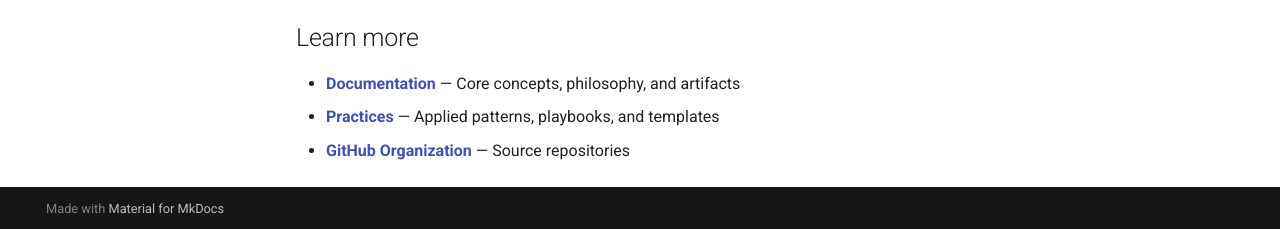
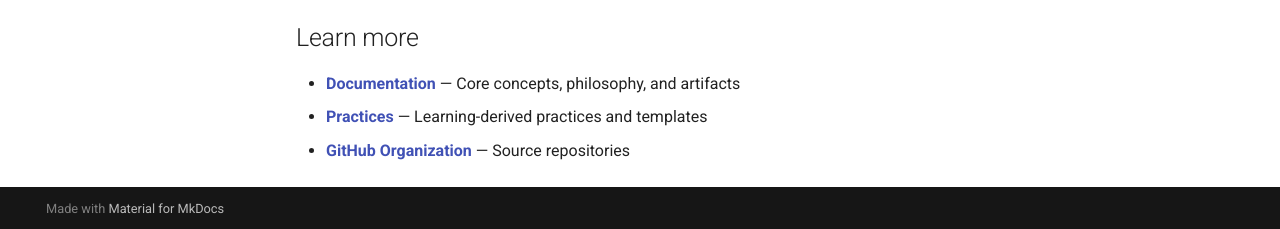
Before and after one commit to cimpai/cimpai.com, an MkDocs documentation site: the page built from docs/index.md, in a window 1280 px wide and 900 px high, scrolled down 962 px. Shown: the part 668-897 px from the top of the window. Built offline with MkDocs 1.6.1 and Material for MkDocs 9.7.7, drawn with Linux system fonts in a browser that asks for light colours.

Commit message:
docs: align practices description with learning model

```diff
--- a/docs/index.md
+++ b/docs/index.md
@@ -55,5 +55,5 @@ It makes decisions **explicit and traceable**.
 ## Learn more
 
 - **[Documentation](docs/README.md)** — Core concepts, philosophy, and artifacts
-- **[Practices](practices/README.md)** — Applied patterns, playbooks, and templates
+- **[Practices](practices/README.md)** — Learning-derived practices and templates
 - **[GitHub Organization](https://github.com/cimpai)** — Source repositories
```
